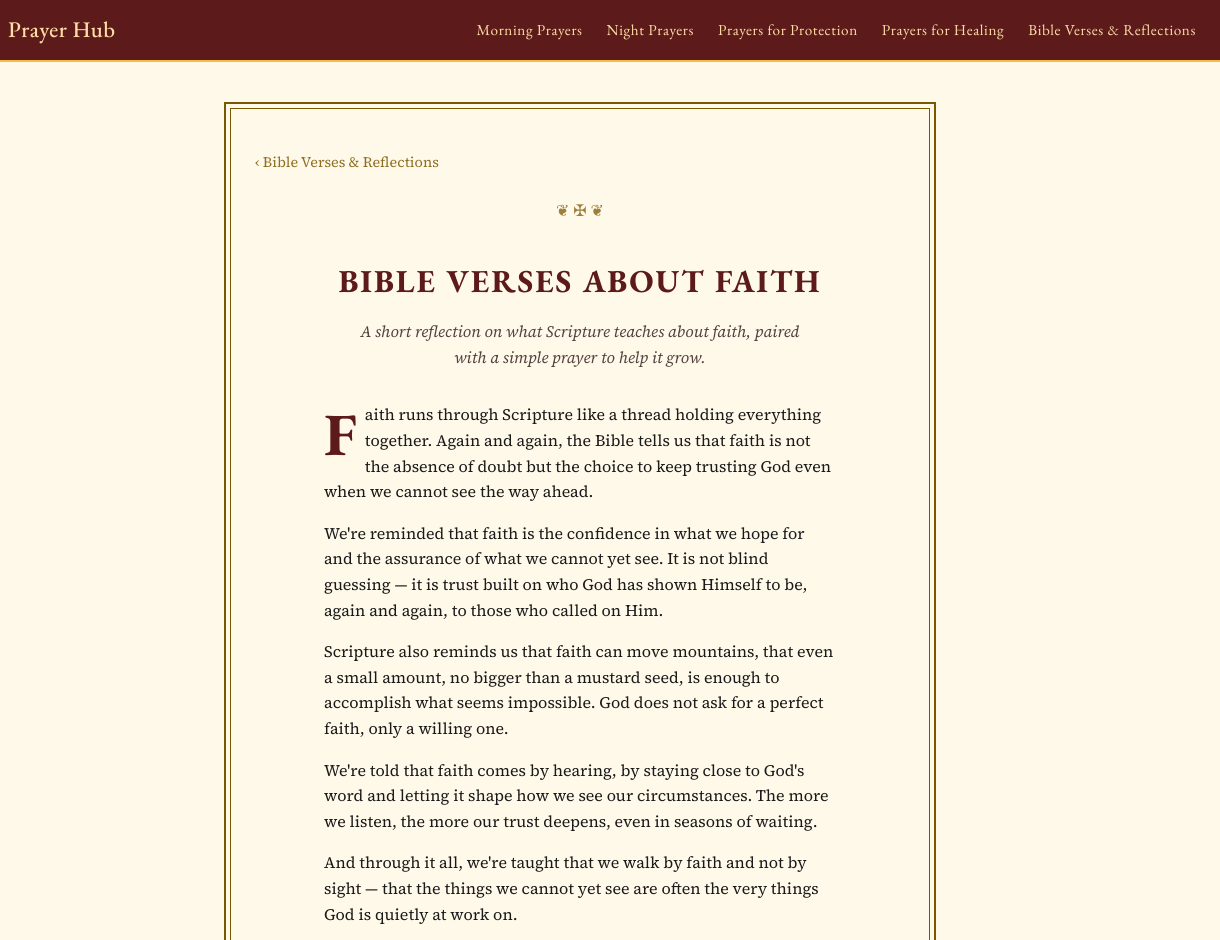
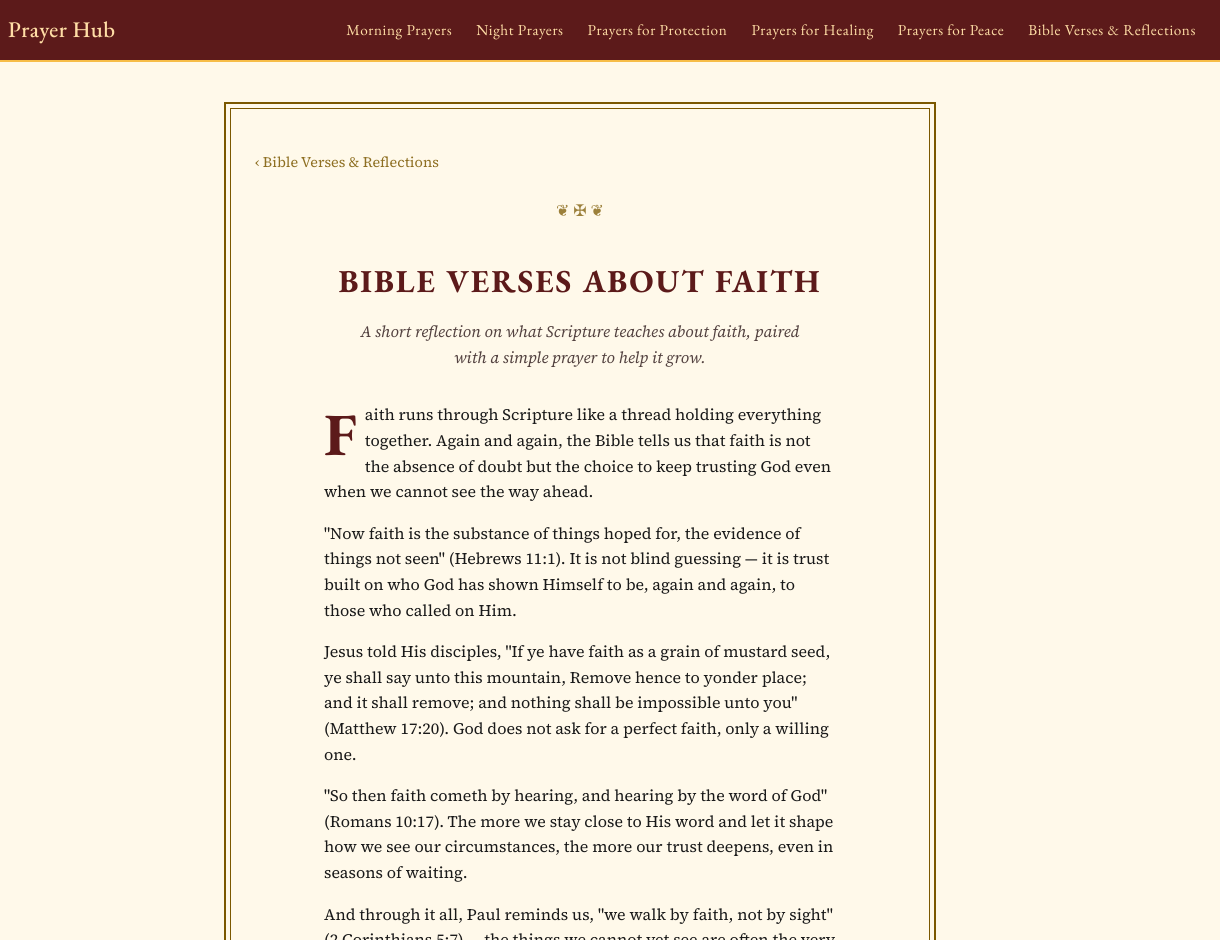
Before and after one commit to ImStarlyBv/prayer-hub, an Eleventy site: page content/prayers/bible-verses-about-faith.md in a window 1280 px wide. Shown: the top 940 px of the page, 60-1280 px from the left. Built offline with nearby package versions, Linux system fonts and the light colour scheme; Eleventy itself is replaced by a stand-in of ours; files that its build step writes are made by us from their sources.

Commit message:
Add prayer: Prayer for Anxiety

```diff
--- a/_data/categories.json
+++ b/_data/categories.json
@@ -28,6 +28,13 @@
     "description": "Prayers asking God's healing touch over body, mind, and spirit in times of sickness and suffering."
   },
   {
+    "slug": "peace-prayer",
+    "title": "Prayers for Peace",
+    "rubric": "Pro Pace",
+    "icon": "self_improvement",
+    "description": "Prayers for peace of heart and mind, and relief from anxiety and worry."
+  },
+  {
     "slug": "bible-verses",
     "title": "Bible Verses & Reflections",
     "rubric": "Lectio Divina",
--- a/content/prayers/bible-verses-about-faith.md
+++ b/content/prayers/bible-verses-about-faith.md
@@ -12,12 +12,12 @@ dateModified: 2026-08-11
 
 Faith runs through Scripture like a thread holding everything together. Again and again, the Bible tells us that faith is not the absence of doubt but the choice to keep trusting God even when we cannot see the way ahead.
 
-We're reminded that faith is the confidence in what we hope for and the assurance of what we cannot yet see. It is not blind guessing — it is trust built on who God has shown Himself to be, again and again, to those who called on Him.
+"Now faith is the substance of things hoped for, the evidence of things not seen" (Hebrews 11:1). It is not blind guessing — it is trust built on who God has shown Himself to be, again and again, to those who called on Him.
 
-Scripture also reminds us that faith can move mountains, that even a small amount, no bigger than a mustard seed, is enough to accomplish what seems impossible. God does not ask for a perfect faith, only a willing one.
+Jesus told His disciples, "If ye have faith as a grain of mustard seed, ye shall say unto this mountain, Remove hence to yonder place; and it shall remove; and nothing shall be impossible unto you" (Matthew 17:20). God does not ask for a perfect faith, only a willing one.
 
-We're told that faith comes by hearing, by staying close to God's word and letting it shape how we see our circumstances. The more we listen, the more our trust deepens, even in seasons of waiting.
+"So then faith cometh by hearing, and hearing by the word of God" (Romans 10:17). The more we stay close to His word and let it shape how we see our circumstances, the more our trust deepens, even in seasons of waiting.
 
-And through it all, we're taught that we walk by faith and not by sight — that the things we cannot yet see are often the very things God is quietly at work on.
+And through it all, Paul reminds us, "we walk by faith, not by sight" (2 Corinthians 5:7) — the things we cannot yet see are often the very things God is quietly at work on.
 
 Lord, I confess that my faith is often small and unsteady. Grow in me a trust that does not depend on what I can see or explain. When doubt creeps in, remind me of Your faithfulness in the past, and give me the courage to keep believing You for what lies ahead. Amen.
```
Also changed, not shown: content/prayers/prayer-for-anxiety.md (added, +21 -0 lines).
